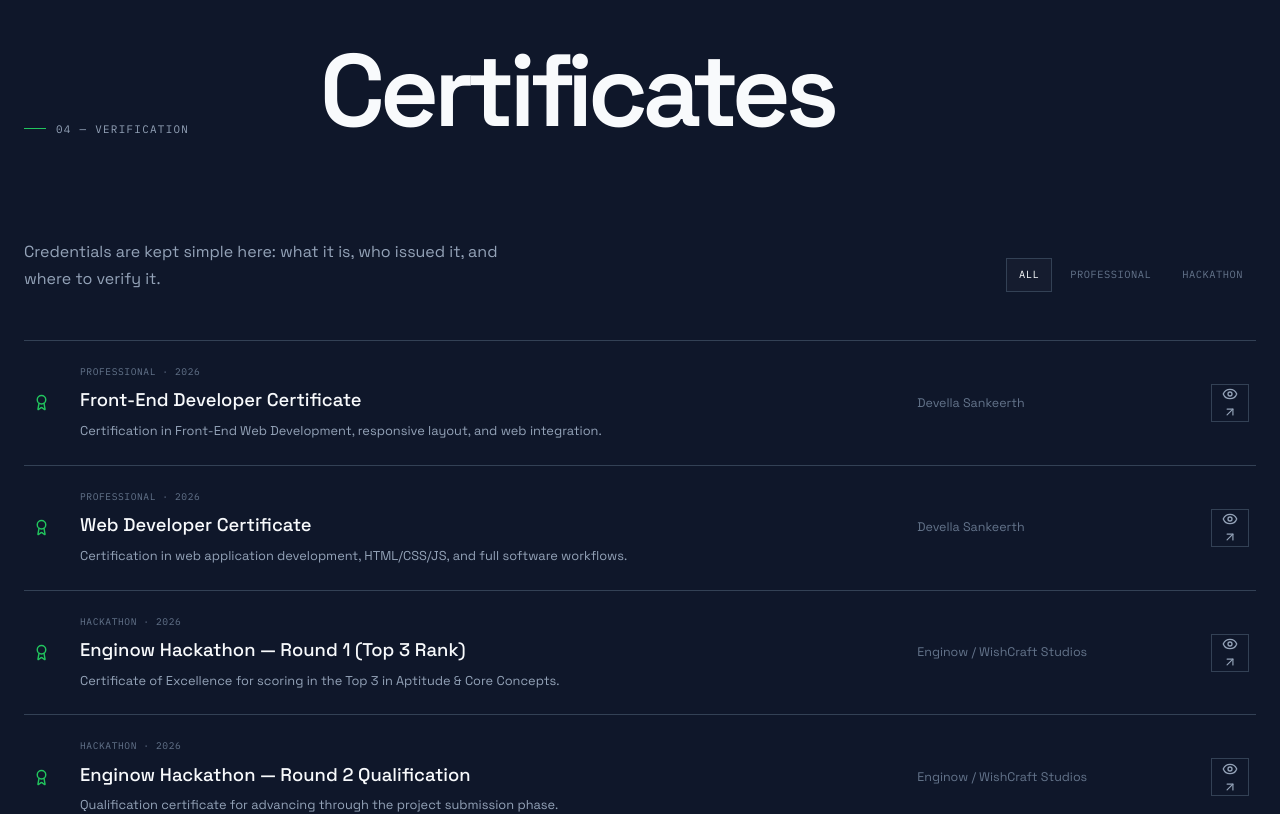
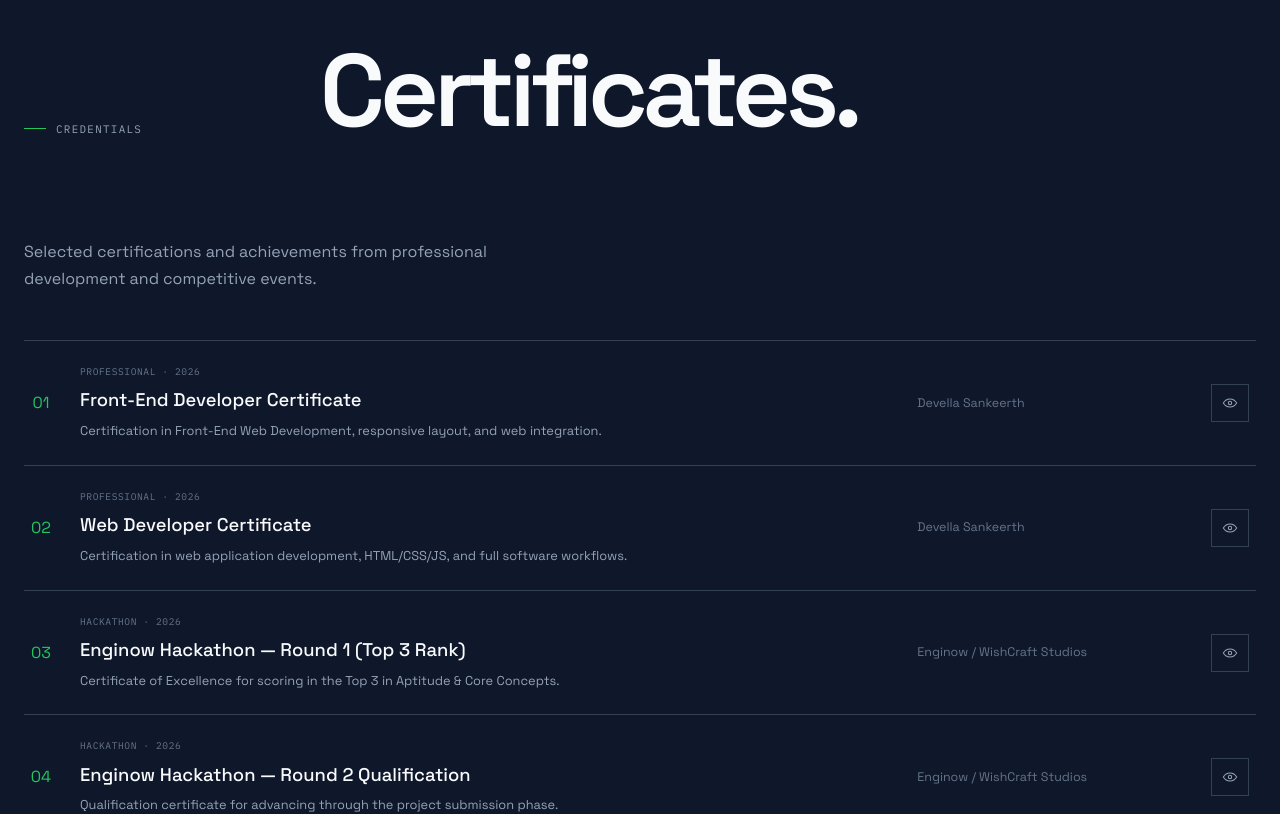
Before and after one commit to Penguin-boss/Sankeerth-Portfolio, a Next.js app: page / in a window 1280 px wide. Shown: the part 6520-7334 px from the top of the page. Built offline with nearby package versions, Linux system fonts and the light colour scheme.

Commit message:
Update Certificates.tsx

```diff
--- a/src/components/Certificates.tsx
+++ b/src/components/Certificates.tsx
@@ -1,32 +1,11 @@
 "use client";
 
 import { useState } from "react";
-import { motion } from "framer-motion";
-import {
-  ArrowUpRight,
-  Award,
-  Eye,
-} from "lucide-react";
-import SectionHeading from "./SectionHeading";
-import {
-  Certificate,
-  certificates,
-} from "@/data/portfolio";
-
-type CategoryFilter =
-  | "All"
-  | "Professional"
-  | "Hackathon";
+import { certificates, type Certificate } from "@/data/portfolio";
 
 export default function Certificates() {
-  const [active, setActive] =
-    useState<CategoryFilter>("All");
-
-  const filtered = certificates.filter(
-    (certificate) =>
-      active === "All" ||
-      certificate.category === active
-  );
+  const [selectedCertificate, setSelectedCertificate] =
+    useState<Certificate | null>(null);
 
   return (
     <section
@@ -34,110 +13,166 @@ export default function Certificates() {
       className="section section--certificates"
     >
       <div className="site-container">
-        <SectionHeading
-          eyebrow="04 — verification"
-          title="Certificates"
-          id="certificates-heading"
-        />
+
+        {/* ==================================================
+            HEADER
+        ================================================== */}
+
+        <div className="section-heading">
+          <p className="section-heading__eyebrow">
+            <span />
+            Credentials
+          </p>
+
+          <h2 className="section-heading__title">
+            Certificates.
+          </h2>
+        </div>
+
+        {/* ==================================================
+            INTRO
+        ================================================== */}
 
         <div className="certificate-intro">
           <p>
-            Credentials are kept simple here: what it is,
-            who issued it, and where to verify it.
+            Selected certifications and achievements from
+            professional development and competitive events.
           </p>
-
-          <div
-            className="project-filters"
-            role="tablist"
-            aria-label="Certificate filters"
-          >
-            {(
-              [
-                "All",
-                "Professional",
-                "Hackathon",
-              ] as CategoryFilter[]
-            ).map((category) => (
-              <button
-                key={category}
-                type="button"
-                role="tab"
-                aria-selected={active === category}
-                onClick={() => setActive(category)}
-                className={`project-filter ${
-                  active === category ? "is-active" : ""
-                }`}
-              >
-                {category}
-              </button>
-            ))}
-          </div>
         </div>
 
-        <motion.div layout className="certificate-list">
-          {filtered.map(
-            (
-              certificate: Certificate,
-              index
-            ) => (
-              <motion.article
-                layout
+        {/* ==================================================
+            CERTIFICATE LIST
+        ================================================== */}
+
+        <div className="certificate-list">
+          {certificates.map((certificate, index) => (
+            <article
               key={certificate.id}
-                initial={{
-                  opacity: 0,
-                  y: 16,
-                }}
-                whileInView={{
-                  opacity: 1,
-                  y: 0,
-                }}
-                viewport={{
-                  once: true,
-                  margin: "-60px",
-                }}
-                transition={{
-                  duration: 0.5,
-                  delay: index * 0.04,
-                  ease: [0.16, 1, 0.3, 1],
-                }}
               className="certificate-row"
             >
+              {/* Number */}
+
               <div className="certificate-row__icon">
-                  <Award size={17} />
+                <span>
+                  {String(index + 1).padStart(2, "0")}
+                </span>
               </div>
+
+              {/* Main information */}
 
               <div className="certificate-row__main">
                 <span>
-                    {certificate.category} ·{" "}
-                    {certificate.date}
+                  {certificate.category} · {certificate.date}
                 </span>
 
-                  <h3>{certificate.title}</h3>
+                <h3>
+                  {certificate.title}
+                </h3>
 
                 <p>
                   {certificate.description}
                 </p>
               </div>
 
+              {/* Issuer */}
+
               <div className="certificate-row__issuer">
                 {certificate.issuer}
               </div>
 
-                <a
-                  href={certificate.file}
-                  target="_blank"
-                  rel="noreferrer"
+              {/* PREVIEW BUTTON */}
+
+              <button
+                type="button"
                 className="certificate-row__link"
-                  aria-label={`View ${certificate.title}`}
+                aria-label={`Preview ${certificate.title}`}
+                onClick={() =>
+                  setSelectedCertificate(certificate)
+                }
               >
-                  <Eye size={16} />
-                  <ArrowUpRight size={14} />
-                </a>
-              </motion.article>
-            )
+                <svg
+                  width="16"
+                  height="16"
+                  viewBox="0 0 24 24"
+                  fill="none"
+                  stroke="currentColor"
+                  strokeWidth="1.6"
+                  aria-hidden="true"
+                >
+                  <path d="M2 12s3.5-6 10-6 10 6 10 6-3.5 6-10 6S2 12 2 12Z" />
+                  <circle cx="12" cy="12" r="2.5" />
+                </svg>
+              </button>
+            </article>
+          ))}
+        </div>
+      </div>
+
+      {/* ====================================================
+          CERTIFICATE PREVIEW
+      ==================================================== */}
+
+      {selectedCertificate && (
+        <div
+          className="certificate-preview"
+          role="dialog"
+          aria-modal="true"
+          aria-label={`Preview ${selectedCertificate.title}`}
+        >
+
+          {/* Backdrop */}
+
+          <button
+            type="button"
+            className="certificate-preview__backdrop"
+            aria-label="Close certificate preview"
+            onClick={() =>
+              setSelectedCertificate(null)
+            }
+          />
+
+          {/* Preview panel */}
+
+          <div className="certificate-preview__panel">
+
+            {/* Header */}
+
+            <div className="certificate-preview__header">
+              <div>
+                <span className="certificate-preview__eyebrow">
+                  Certificate Preview
+                </span>
+
+                <h3>
+                  {selectedCertificate.title}
+                </h3>
+              </div>
+
+              <button
+                type="button"
+                className="certificate-preview__close"
+                aria-label="Close preview"
+                onClick={() =>
+                  setSelectedCertificate(null)
+                }
+              >
+                ×
+              </button>
+            </div>
+
+            {/* PDF */}
+
+            <div className="certificate-preview__document">
+              <iframe
+                src={`${selectedCertificate.file}#toolbar=0&navpanes=0&scrollbar=0&view=FitH`}
+                title={selectedCertificate.title}
+                className="certificate-preview__iframe"
+              />
+            </div>
+
+          </div>
+        </div>
       )}
-        </motion.div>
-      </div>
     </section>
   );
 }
```
Lines whose indentation alone changed are shown as unchanged.
